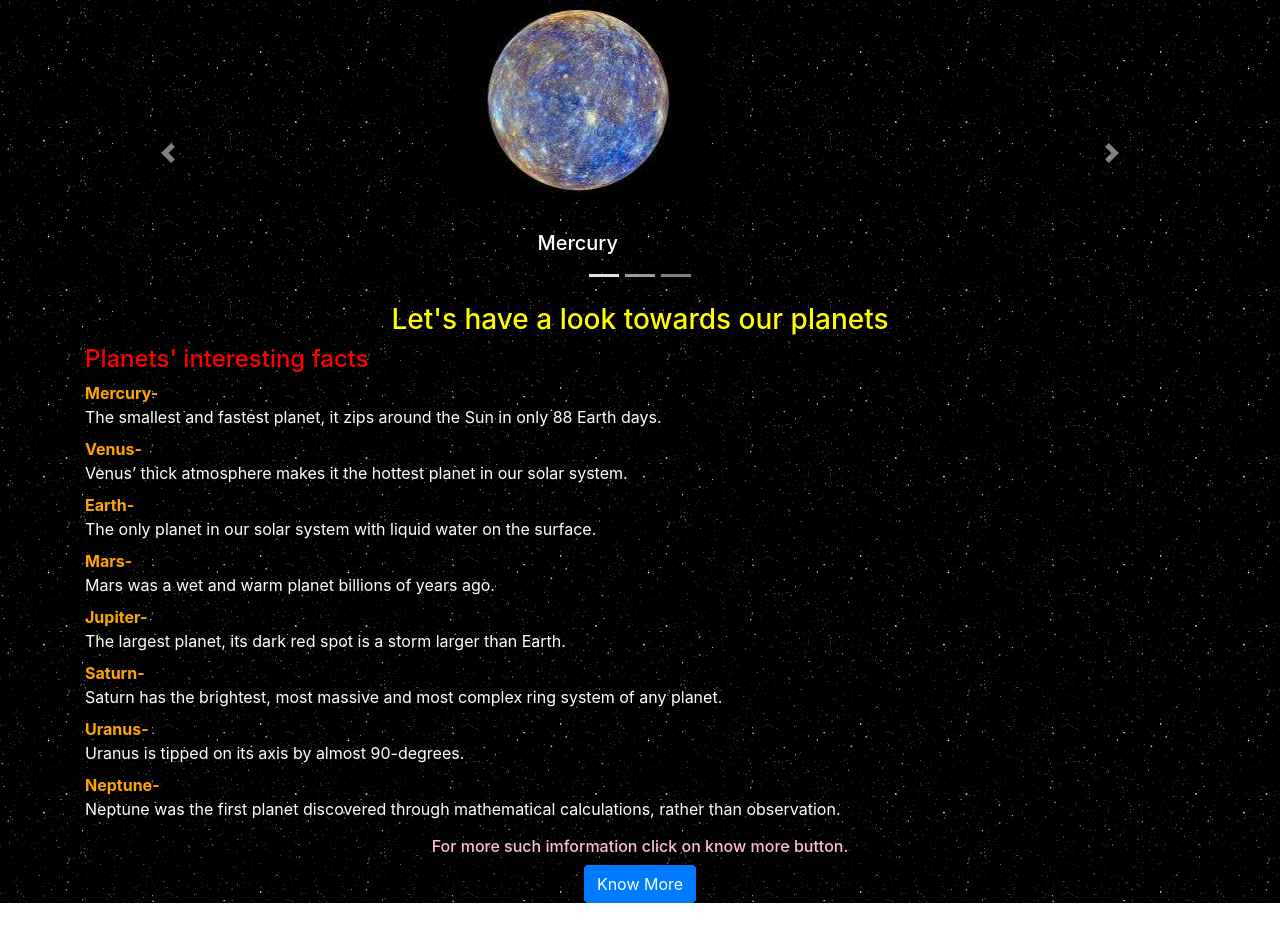
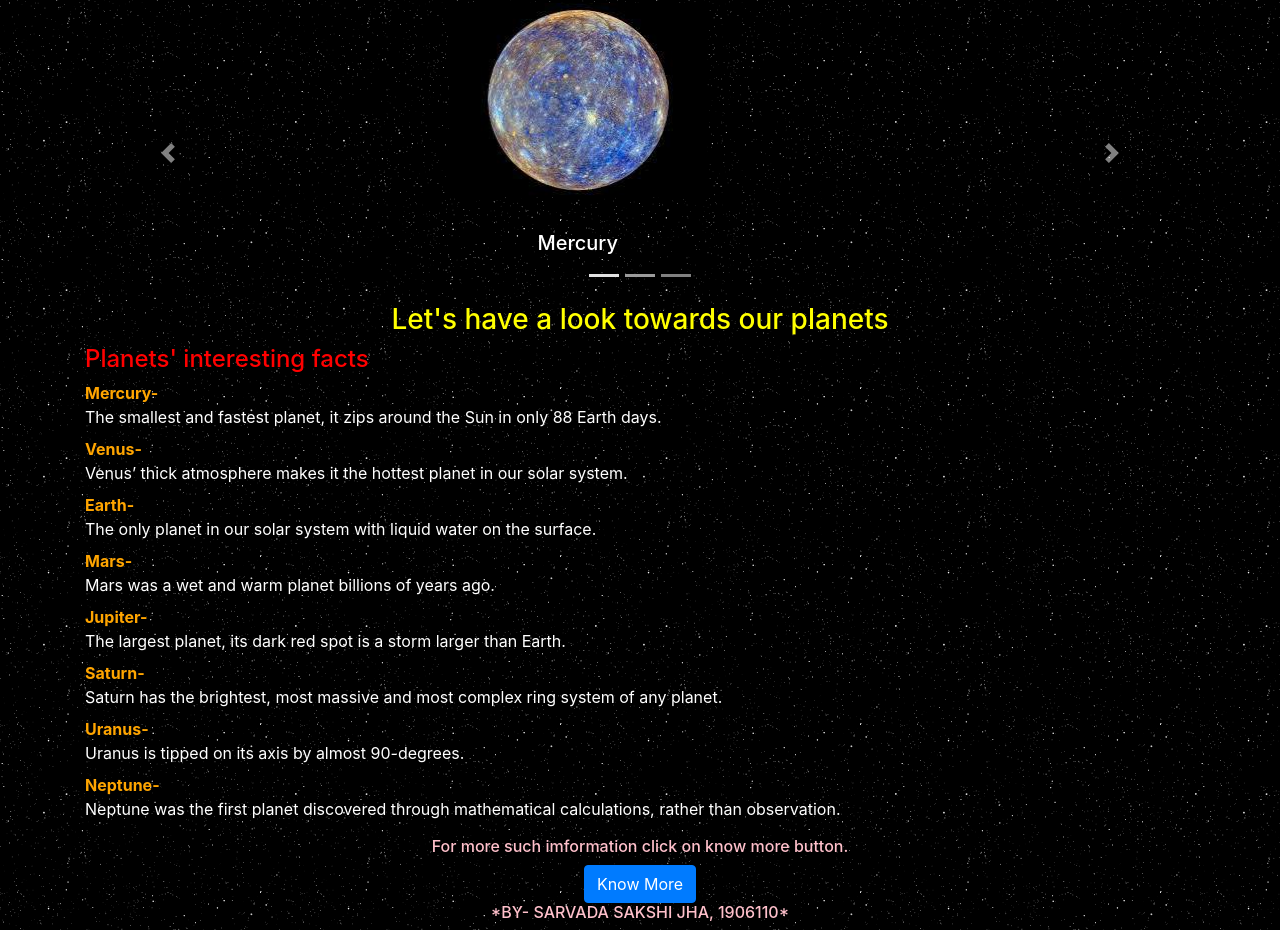
Before and after one commit to sarvada29/bootstrap, a plain HTML site: page index.html in a window 1280 px wide. Shown: the part 633-1563 px from the top of the page. Before the commit the page ends 1536 px from the top, so only its background shows below. Drawn offline with nearby package versions, Linux system fonts and the light colour scheme.

Commit message:
Update index.html

```diff
--- a/index.html
+++ b/index.html
@@ -150,7 +150,7 @@
   <a class="btn btn-primary" href="https://spaceplace.nasa.gov/planets/en/" role="button">Know More</a>
 
   </center>
-
+    <h6> *BY- SARVADA SAKSHI JHA, 1906110* </h6>
   </div>
 
     <script src="https://code.jquery.com/jquery-3.5.1.slim.min.js" integrity="sha384-DfXdz2htPH0lsSSs5nCTpuj/zy4C+OGpamoFVy38MVBnE+IbbVYUew+OrCXaRkfj" crossorigin="anonymous"></script>
```
